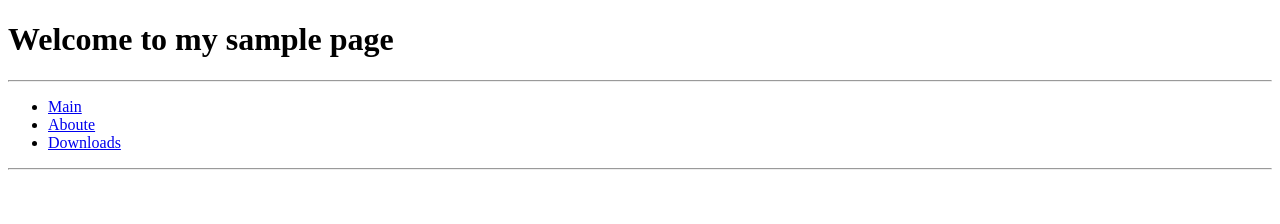
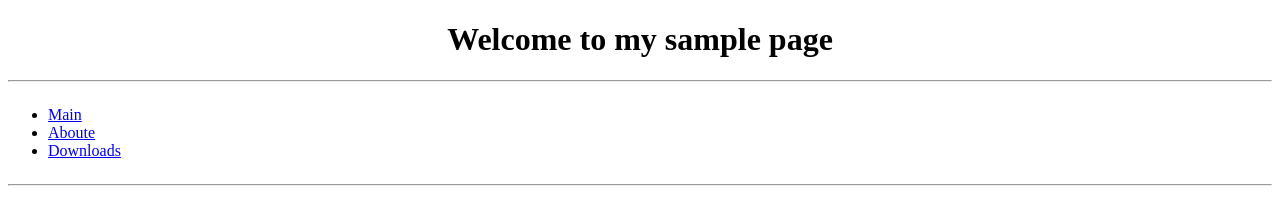
Before and after one commit to JS0009/VanillaJSClientWithRoute, a website built with Vite: page vite-project/index.html in a window 1280 px wide. Built offline with nearby package versions, Linux system fonts and the light colour scheme.

Commit message:
component

```diff
--- a/vite-project/index.html
+++ b/vite-project/index.html
@@ -7,17 +7,17 @@
     <title>Vite App</title>
   </head>
   <body>
-    <div id="app">
-      <h1>Welcome to my sample page</h1>
-      <hr>
+    <h1 style="text-align:center;">Welcome to my sample page</h1>
+    <hr>
+    <header style="display:flex;" id="app">
       <ul class="nav">
         <li><a href="main">Main</a></li>
         <li><a href="aboute">Aboute</a></li>
         <li><a href="downloads">Downloads</a></li>
       </ul>
-      <hr>
-      <div class="content"></div>
-    </div>
+    </header>
+    <hr>
+    <div class="content"></div>
     <script type="module" src="./src/router/index.js"></script>
   </body>
 </html>
--- a/vite-project/src/main.js
+++ /dev/null
@@ -1,6 +0,0 @@
-document.querySelector('#app').innerHTML =
-  `
-  <div>
-   Привет Vite
-  </div>
-`
--- /dev/null
+++ b/vite-project/src/pages/main.template.js
@@ -0,0 +1,6 @@
+
+export let renderSt = `
+    <h1>
+        Главная страница
+    </h1>
+`
--- a/vite-project/src/router/index.js
+++ b/vite-project/src/router/index.js
@@ -1,12 +1,14 @@
-let links, updatestate, contentEl, navEl;
+import { renderSt } from "../pages/main.template.js"
+let links, updatestate, contentEl, navEl
+contentEl = document.querySelector('.content')
+navEl = document.querySelector('.nav')
+let divApp = document.getElementById("app")
 
-contentEl = document.querySelector('.content');
-navEl = document.querySelector('.nav')
 
 links = {
-    main: "This is the <strong>main<strong page/>",
-    aboute: "This is the <strong>aboute<strong page",
-    downloads: "This is the <strong>downloads<strong/> page"
+    main: renderSt,
+    aboute: "This is the <strong>aboute<strong/>page",
+    downloads: "This is the <strong>downloads<strong/>page",
 }
 
 updatestate = (state) => {
```
